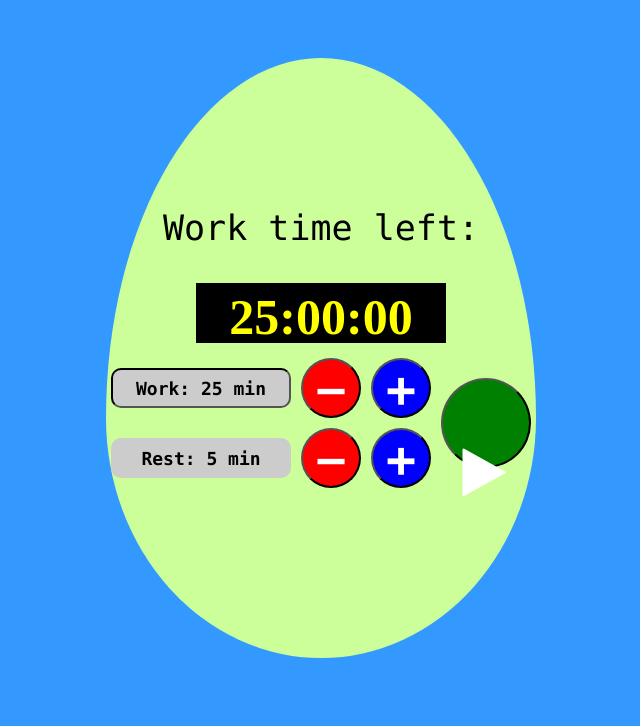
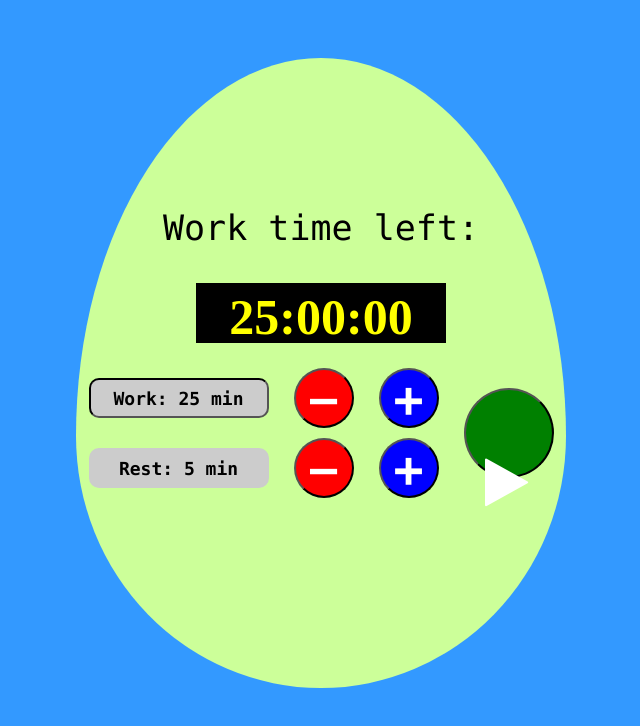
Before and after one commit to samgiz/Eggodoro-timer, a plain HTML site: page index.html in a window 1280 px wide. Shown: the whole page, without its empty margins (319-959 px from the left). Drawn offline with Linux system fonts and the light colour scheme; a web font is replaced by a local one.

Commit message:
Adjust egg size

```diff
--- a/styles/main.css
+++ b/styles/main.css
@@ -5,10 +5,10 @@ https://css-tricks.com/examples/ShapesOfCSS/
   margin: 0 auto 0 auto;
   display: flex;
   flex-direction: column;
-  width: 430px;
-  height: 600px;
+  width: 490px;
+  height: 630px;
   background-color: #ccff99;
-  -webkit-border-radius: 63px 63px 63px 63px / 108px 108px 72px 72px;
+  -webkit-border-radius: 70px 70px 70px 70px / 120px 120px 80px 80px;
   border-radius:         50%  50%  50%  50%  / 60%   60%   40%  40%;
 }
 
@@ -20,7 +20,7 @@ body{
 
 #display{
   margin: inherit;
-  margin-bottom: 10px;
+  margin-bottom: 20px;
   width: 240px;
   height: 50px;
   padding: 5px;
@@ -28,7 +28,6 @@ body{
   color: yellow;
   font: bold 50px sans-serif;
   text-align: center;
-  margin-bottom: 10px;
   font-family: 'CodeNewRomanRegular';
 }
 .subtract{
```
